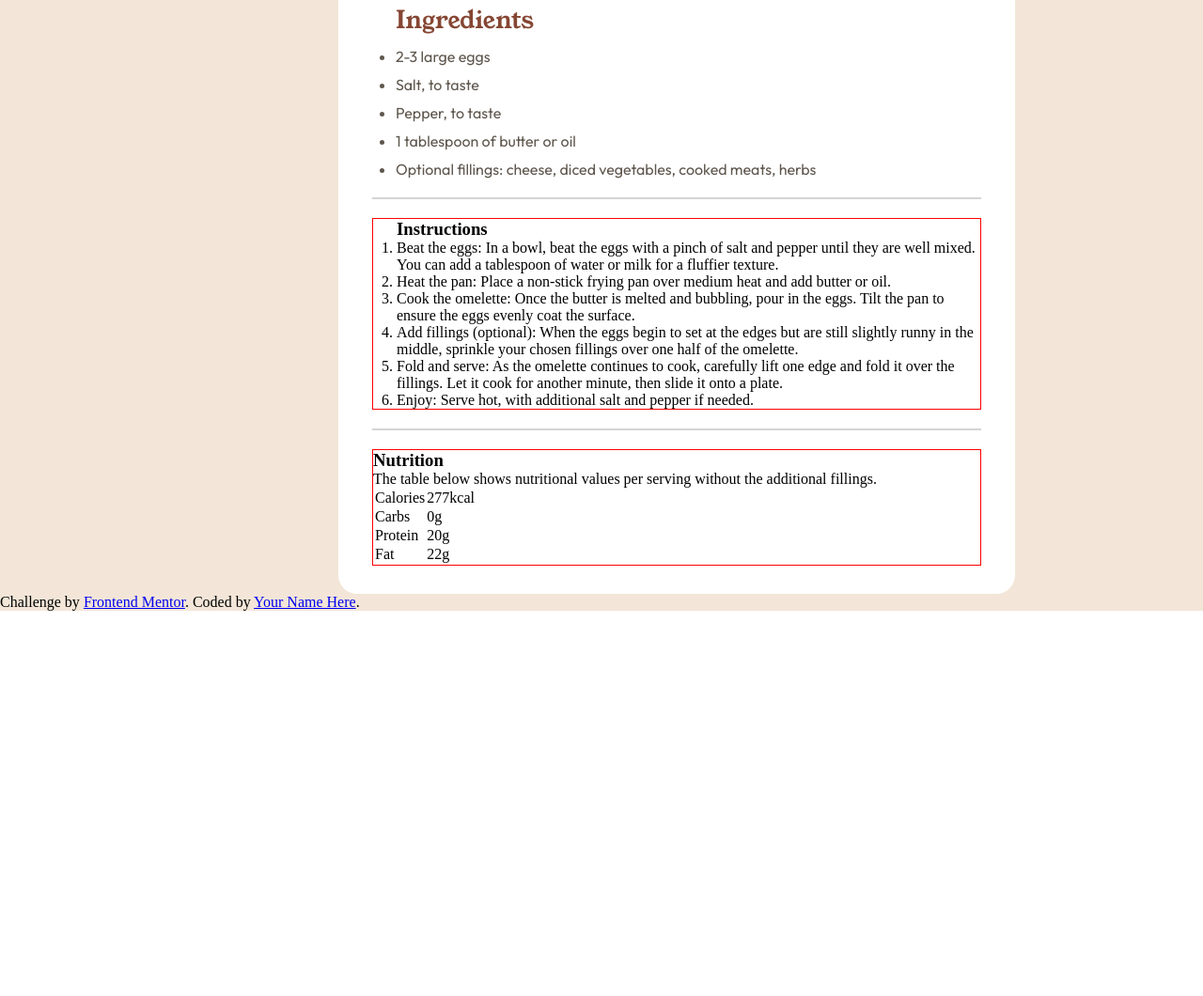
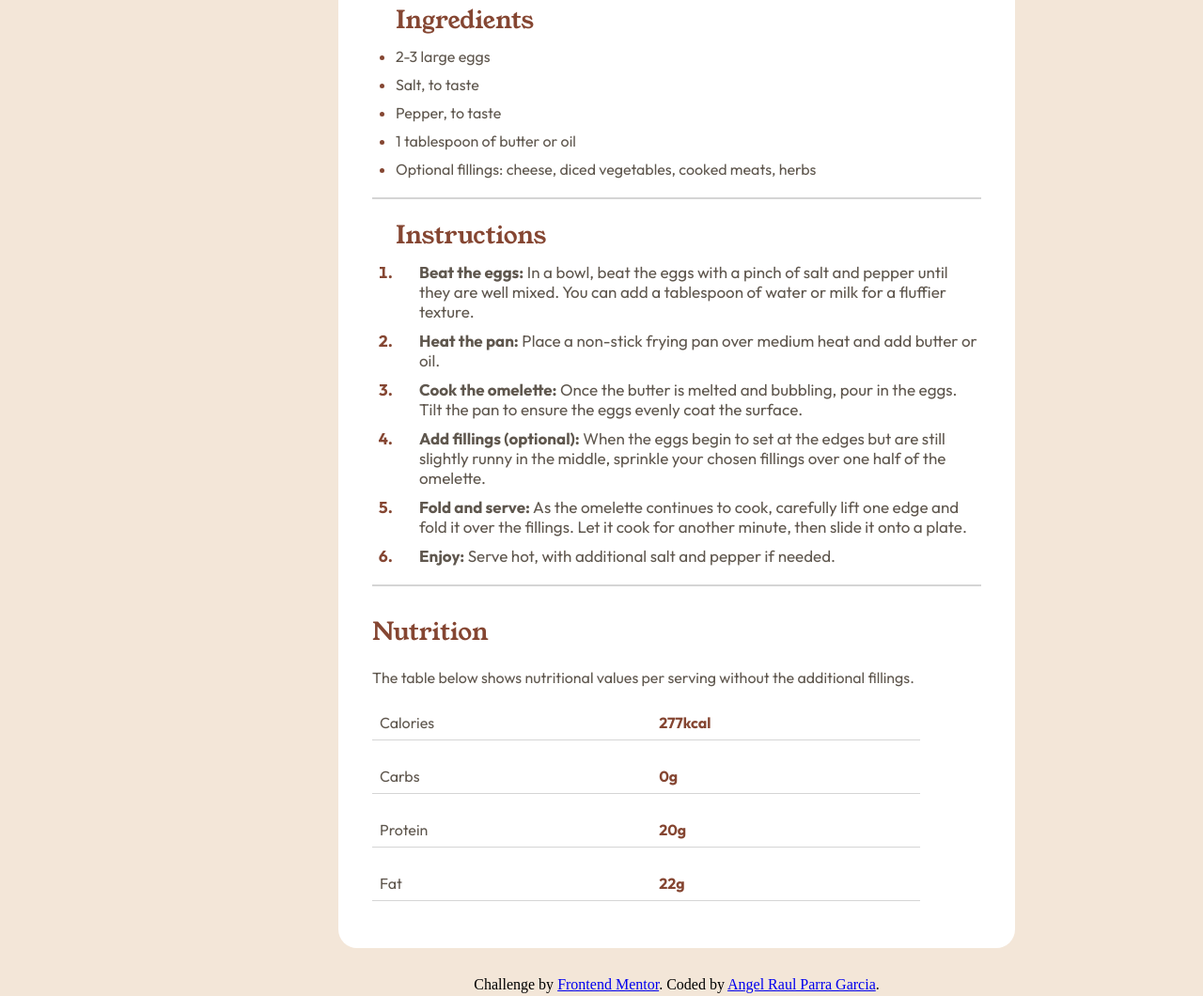
Before and after one commit to RaulPG97/-Simple-Omelette-Recipe, a plain HTML site: page index.html in a window 1280 px wide. Shown: the part 845-1905 px from the top of the page at 94% size. Before the commit the page ends 1495 px from the top, so only its background shows below. Drawn offline with Linux system fonts and the light colour scheme.

Commit message:
version de escritorio terminada

```diff
--- a/assets/css/styles.css
+++ b/assets/css/styles.css
@@ -17,6 +17,7 @@
     min-width: 1440px;
     background-color: hsl(30, 54%, 90%);
     padding-top: 130px;
+    padding-bottom: 130px;
 }
 
 .card{
@@ -33,6 +34,7 @@
     width: 90%;
     margin: 0 auto;
     margin-top: 50px;
+
     border-radius: 20px;
 
 }
@@ -75,7 +77,13 @@ color: var(--WengeBrown);
     margin-top: 10px;
 
 }
-
+ul li::marker{
+    color: var(--nutmeg);
+}
+ol li::marker{
+    color: var(--nutmeg);
+    font-weight: bold;
+}
 .ingridients{
     width: 90%;
     margin-top: 30px;
@@ -87,6 +95,7 @@ color: var(--WengeBrown);
     font-size: 26px;
     font-weight: 400;
 }
+
 .ingridients_item{
     font-family: Outfit;
     color: var(--WengeBrown);
@@ -96,20 +105,78 @@ color: var(--WengeBrown);
 }
 .instruccions{
     width: 90%;
-    border: 1px solid red;
     margin-top: 20px;
     padding-left: 25px;
 }
+.intruccions_title{
+    font-family: var(--youngserif);
+    color: var(--nutmeg);
+    font-size: 26px;
+    font-weight: 400;
+}
+.instruccions_lis{
+   color: var(--nutmeg);
+    padding-left: 0;
+}
+.instruccions_item{
+    font-family: Outfit;
+    color: var(--WengeBrown);
+    font-size: 17px;
+    font-weight: 400;
+    margin-top: 10px;
 
+    padding-left: 25px;
+    text-indent: -25;
+}
 .nutrition{
     width: 90%;
 
-    border: 1px solid red;
-   margin-top: 20px;
+   /* border: 1px solid red;*/
+   margin-top: 30px;
     margin-bottom: 30px;
+}
+.nutrition_title{
+    font-family: var(--youngserif);
+    color: var(--nutmeg);
+    font-size: 26px;
+    font-weight: 400;
+}
+.nutrition_text{
+    font-family: Outfit;
+    color: var(--WengeBrown);
+    font-size: 16px;
+    font-weight: 400;
+    margin-top: 20px;
+}
+table{
+    width: 90%;
+    border-collapse: separate;
+    border-spacing: 0 20px;
+}
+
+td {
+    font-family: Outfit;
+    color: var(--WengeBrown);
+    font-size: 16px;
+    font-weight: 400;
+
+    padding: 8px;
+    border-bottom: 0.1px solid rgba(0, 0, 0, 0.163);
+}
+td strong{
+    color: var(--nutmeg);
+}
+
+tr:first-child td {
+    border-top: none;
 }
 hr{
     width: 90%;
     border: 0.1px solid rgba(0, 0, 0, 0.163);
     margin-top: 20px;
 }
+.attribution{
+    margin: 0 auto;
+    text-align: center;
+    margin-top: 30px;
+}
--- a/index.html
+++ b/index.html
@@ -55,29 +55,29 @@
       </section>
         <hr>
       <section class="instruccions">
-        <h3 class="subtitle">Instructions</h3>
+        <h3 class="intruccions_title">Instructions</h3>
         <ol class="instruccions_lis">
           <li class="instruccions_item">
-            Beat the eggs: In a bowl, beat the eggs with a pinch of salt and pepper until they are well mixed.
+           <strong>Beat the eggs:</strong> In a bowl, beat the eggs with a pinch of salt and pepper until they are well mixed.
             You can add a tablespoon of water or milk for a fluffier texture.
           </li>
           <li class="instruccions_item">
-            Heat the pan: Place a non-stick frying pan over medium heat and add butter or oil.
+            <strong>Heat the pan:</strong> Place a non-stick frying pan over medium heat and add butter or oil.
           </li>
           <li class="instruccions_item">
-            Cook the omelette: Once the butter is melted and bubbling, pour in the eggs. Tilt the pan to ensure
+            <strong>Cook the omelette:</strong> Once the butter is melted and bubbling, pour in the eggs. Tilt the pan to ensure
             the eggs evenly coat the surface.
           </li>
           <li class="instruccions_item">
-            Add fillings (optional): When the eggs begin to set at the edges but are still slightly runny in the
+            <strong>Add fillings (optional):</strong> When the eggs begin to set at the edges but are still slightly runny in the
             middle, sprinkle your chosen fillings over one half of the omelette.
           </li>
           <li class="instruccions_item">
-            Fold and serve: As the omelette continues to cook, carefully lift one edge and fold it over the
+            <strong>Fold and serve:</strong> As the omelette continues to cook, carefully lift one edge and fold it over the
             fillings. Let it cook for another minute, then slide it onto a plate.
           </li>
           <li class="instruccions_item">
-            Enjoy: Serve hot, with additional salt and pepper if needed.
+            <strong>Enjoy:</strong> Serve hot, with additional salt and pepper if needed.
           </li>
         </ol>
       </section>
@@ -85,26 +85,26 @@
       <hr>
 
       <section class="nutrition">
-        <h3 class="subtitle">Nutrition</h3>
+        <h3 class="nutrition_title">Nutrition</h3>
         <p class="nutrition_text">
           The table below shows nutritional values per serving without the additional fillings.
         </p>
 
         <table>
           <tr>
-            <td>Calories</td> <td>277kcal</td>
+            <td>Calories</td> <td><strong>277kcal</strong></td>
           </tr>
 
           <tr>
-            <td>Carbs</td> <td>0g</td>
+            <td>Carbs</td> <td><strong>0g</strong></td>
           </tr>
 
           <tr>
-            <td>  Protein</td> <td>20g</td>
+            <td>  Protein</td> <td><strong>20g</strong></td>
           </tr>
 
           <tr>
-            <td>Fat</td> <td>22g</td>
+            <td>Fat</td> <td><strong>22g</strong></td>
           </tr>
         </table>
 
@@ -113,7 +113,7 @@
     </section>
     <div class="attribution">
       Challenge by <a href="https://www.frontendmentor.io?ref=challenge" target="_blank">Frontend Mentor</a>.
-      Coded by <a href="#">Your Name Here</a>.
+      Coded by <a href="#">Angel Raul Parra Garcia</a>.
     </div>
   </main>
 </body>
```
